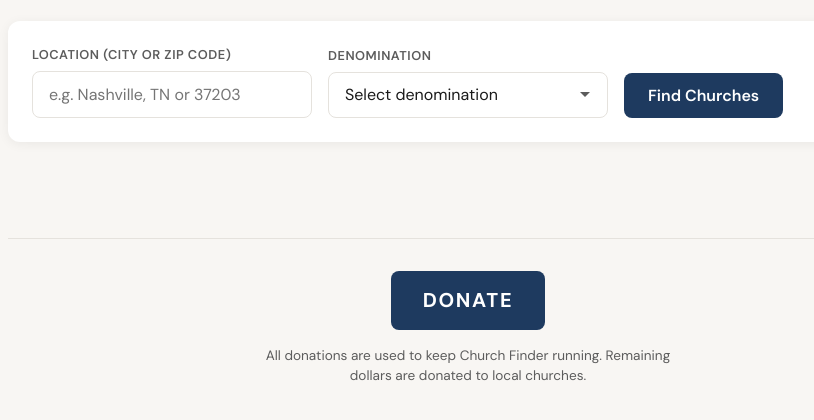
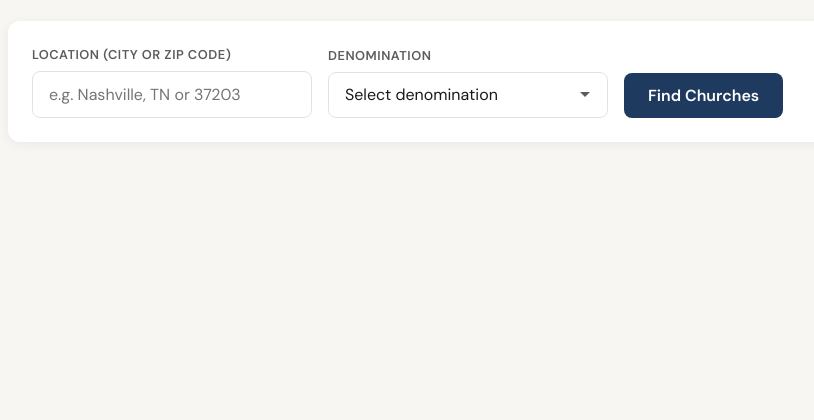
Before and after one commit to bhanson8598-lab/Churchfinder2, a plain HTML site: page index.html in a window 1280 px wide. Shown: the part 162-582 px from the top of the page, without its empty margins (172-986 px from the left). Drawn offline with Linux system fonts and the light colour scheme; some packages are replaced by stand-ins of ours.

```diff
--- a/index.html
+++ b/index.html
@@ -275,45 +275,6 @@
     .list-view.hidden {
       display: none !important;
     }
-
-    .donate-section {
-      text-align: center;
-      padding: 2rem 1rem;
-      margin-top: 2rem;
-      border-top: 1px solid var(--border);
-    }
-
-    .donate-btn {
-      display: inline-block;
-      padding: 0.9rem 2rem;
-      font-size: 1.25rem;
-      font-weight: 700;
-      font-family: inherit;
-      letter-spacing: 0.08em;
-      color: white;
-      background: var(--accent);
-      border: none;
-      border-radius: 8px;
-      text-decoration: none;
-      cursor: pointer;
-      transition: background 0.2s, transform 0.1s;
-    }
-
-    .donate-btn:hover {
-      background: var(--accent-hover);
-    }
-
-    .donate-btn:active {
-      transform: scale(0.98);
-    }
-
-    .donate-note {
-      font-size: 0.85rem;
-      color: var(--text-muted);
-      max-width: 420px;
-      margin: 1rem auto 0;
-      line-height: 1.5;
-    }
   </style>
 </head>
 <body>
@@ -370,11 +331,6 @@
     </div>
 
     <div class="message" id="message" aria-live="polite"></div>
-
-    <section class="donate-section" aria-label="Donate">
-      <a href="https://venmo.com/u/Brian-Hanson-28" target="_blank" rel="noopener noreferrer" class="donate-btn">DONATE</a>
-      <p class="donate-note">All donations are used to keep Church Finder running. Remaining dollars are donated to local churches.</p>
-    </section>
   </div>
 
   <!-- Replace AIzaSyBz5Hu1ddevStxbHGRVSQDpmN_PZmKOqE4 with your actual Google API key -->
```
